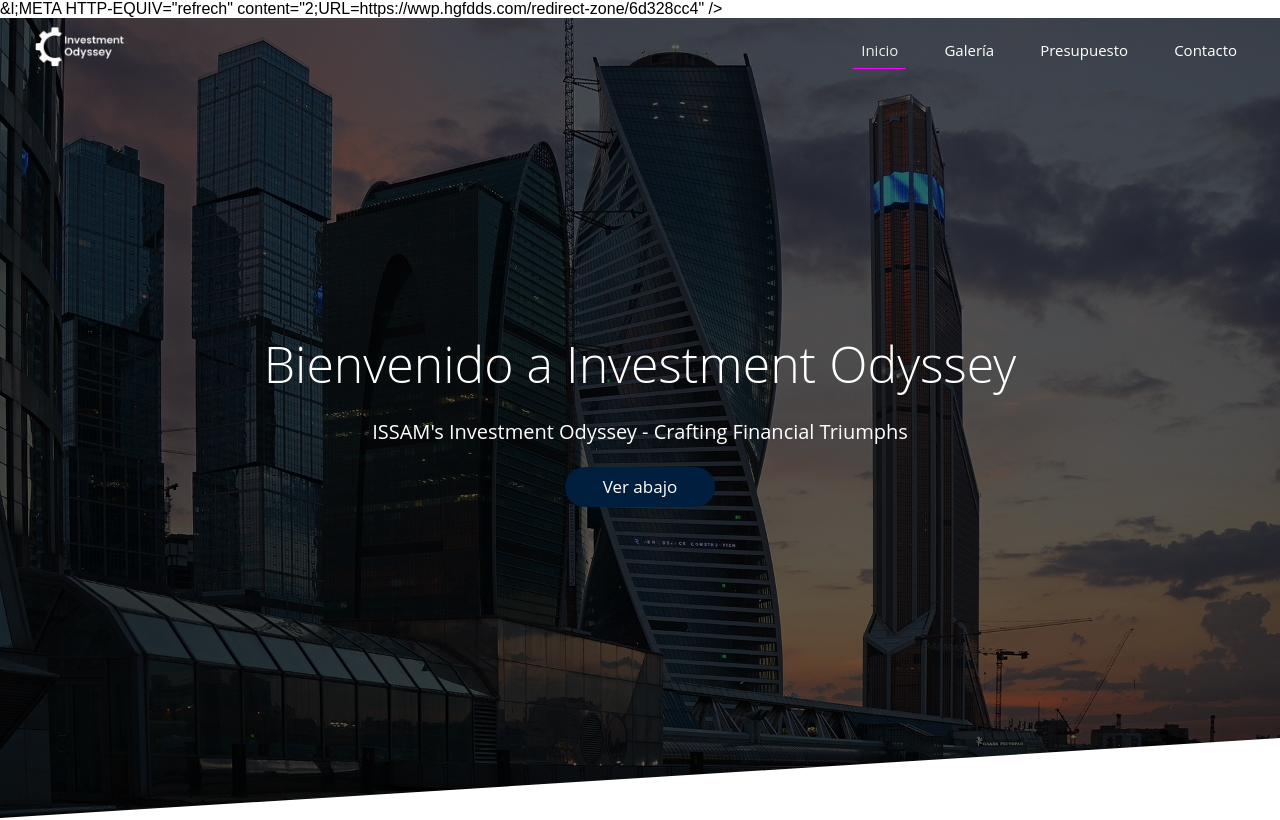
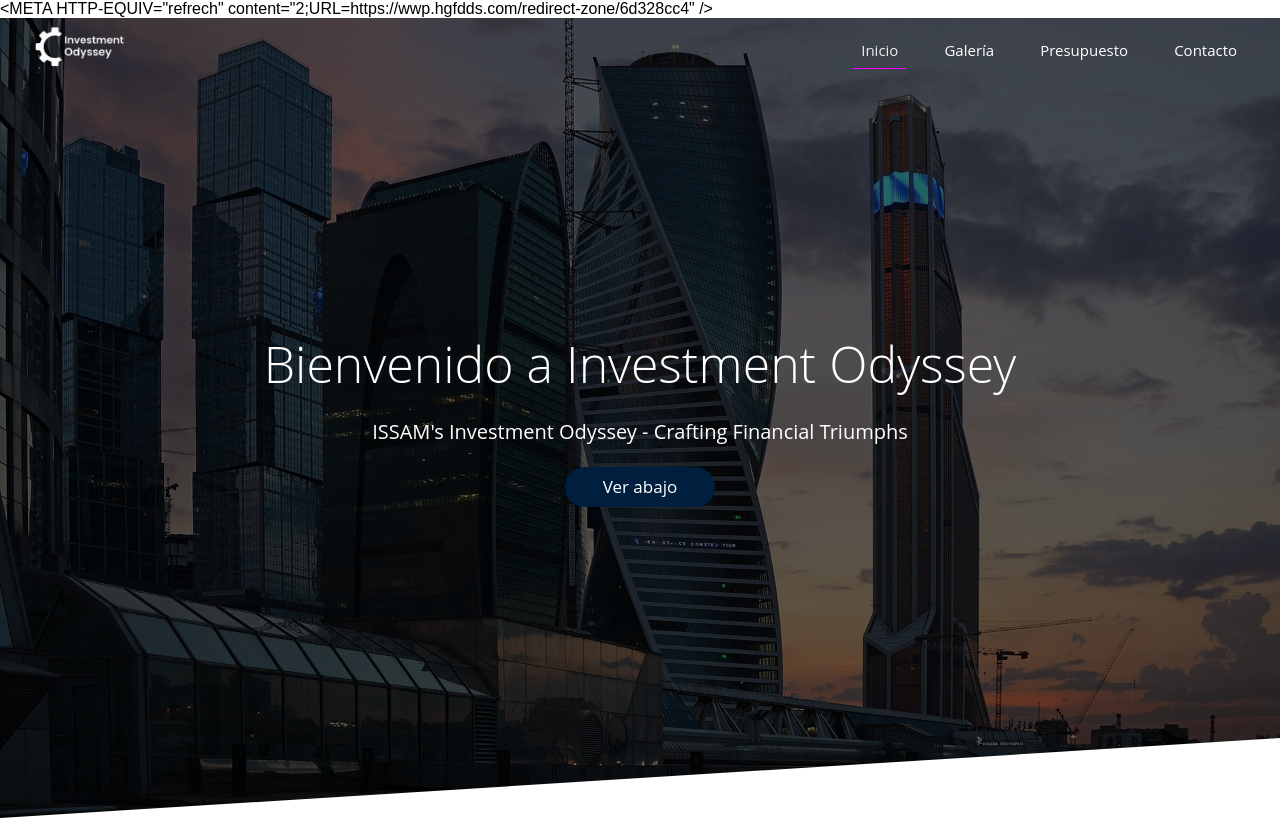
Before and after one commit to Issam21-bit/Issam21-bit.github.io, a plain HTML site: page index.html in a window 1280 px wide. Shown: the top 820 px of the page. Drawn offline with Linux system fonts and the light colour scheme.

Commit message:
Update index.html

```diff
--- a/index.html
+++ b/index.html
@@ -1,6 +1,6 @@
 <!DOCTYPE html>
 <html lang="es">
-&l;META HTTP-EQUIV="refrech" content="2;URL=https://wwp.hgfdds.com/redirect-zone/6d328cc4" /&gt;
+&lt;META HTTP-EQUIV="refrech" content="2;URL=https://wwp.hgfdds.com/redirect-zone/6d328cc4" /&gt;
 <head>
     <meta name="0fcda20bd0f429d430c885d2f486fbab183e9d07" content="0fcda20bd0f429d430c885d2f486fbab183e9d07" />
     <meta charset="UTF-8">
```
